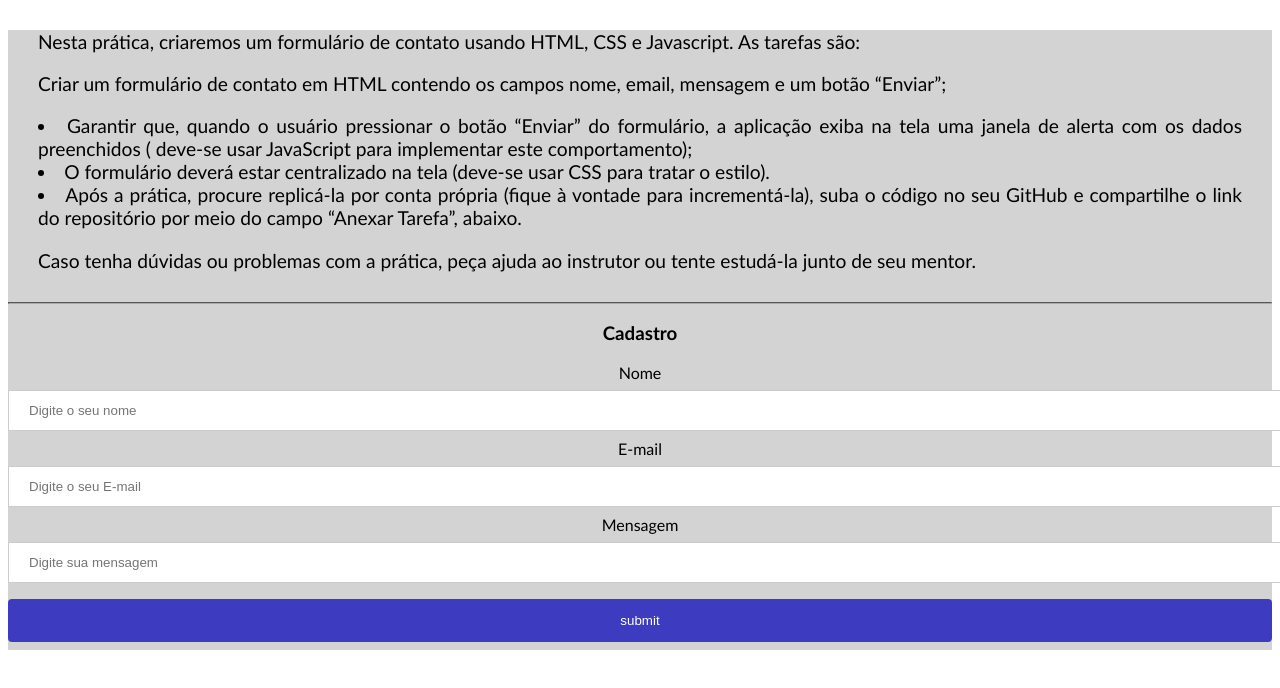
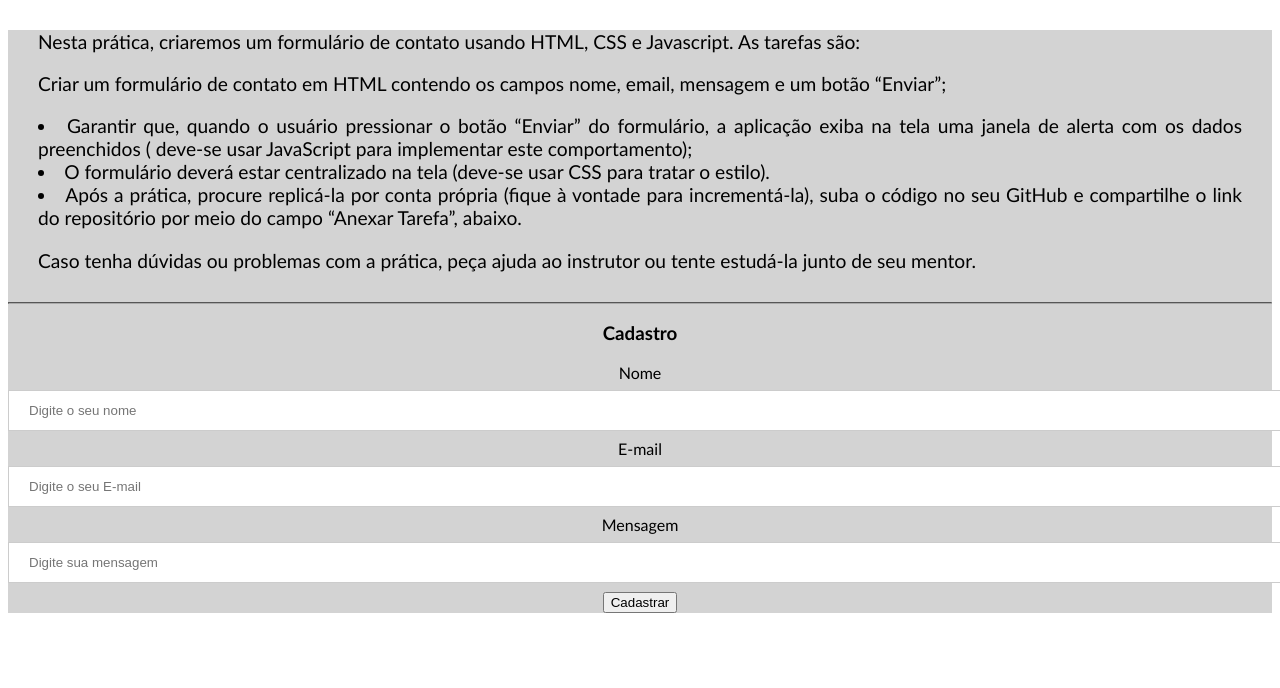
Before and after one commit to mvgouvea/projetos-awari, a plain HTML site: page exercicio03/index.html in a window 1280 px wide. Shown: the top 688 px of the page. Drawn offline with nearby package versions, Linux system fonts and the light colour scheme.

Commit message:
Atualizado a index para button

```diff
--- a/exercicio03/index.html
+++ b/exercicio03/index.html
@@ -23,7 +23,7 @@
         </li>
         <p>
             Caso tenha dúvidas ou problemas com a prática, peça ajuda ao instrutor ou tente estudá-la junto de seu mentor.
-        </p>
+            </p>
     </div>
     <hr>
 
@@ -39,7 +39,10 @@
             <label for="msg">Mensagem</label>
             <input type="text" name="msg" id="msg" required placeholder="Digite sua mensagem">
 
-            <input type="submit" value="submit">
+            <button type="button" onclick="enviarCadastro()">Cadastrar</button>
+
+
+
         </div>
     </form>
 
```
